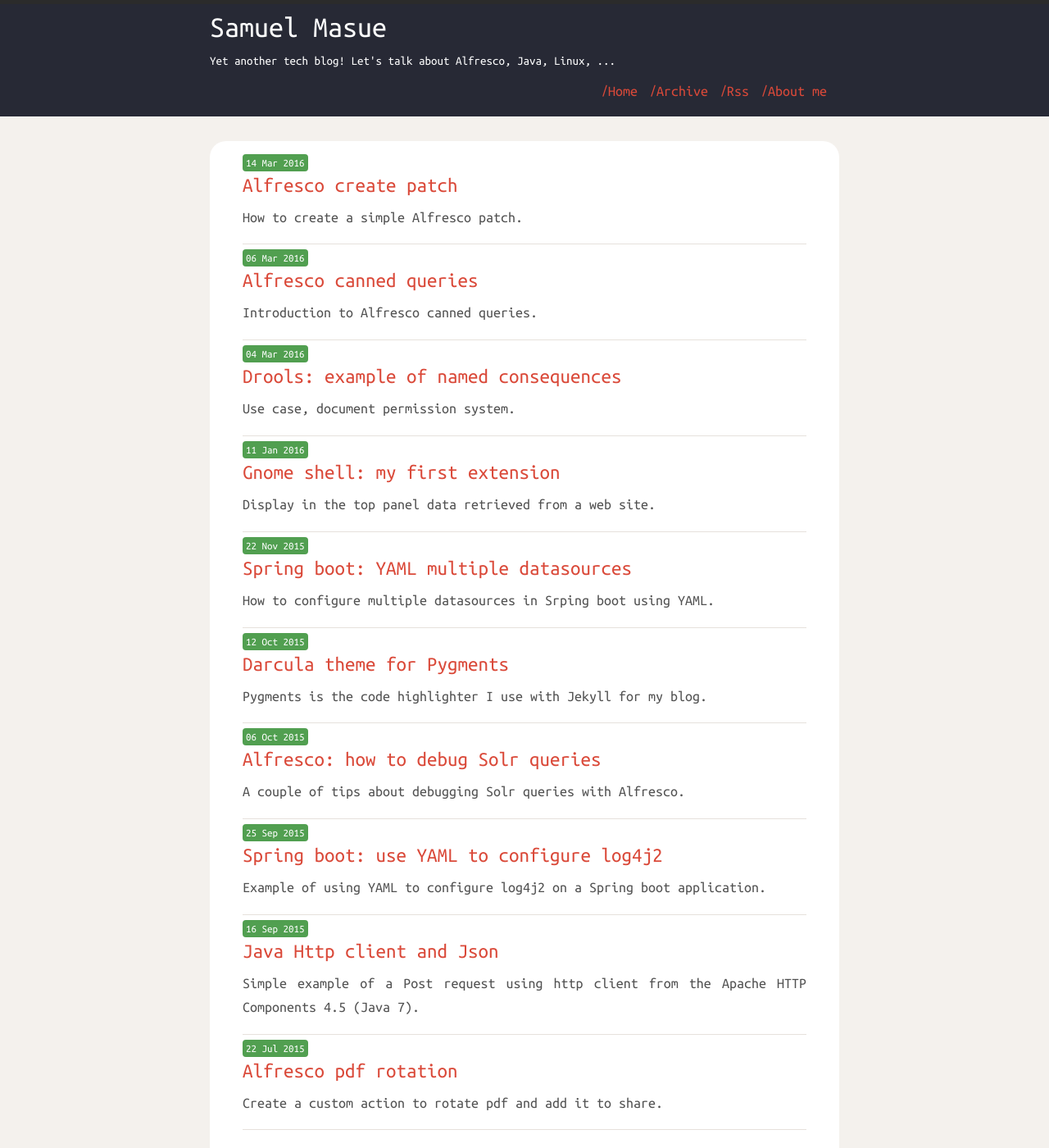
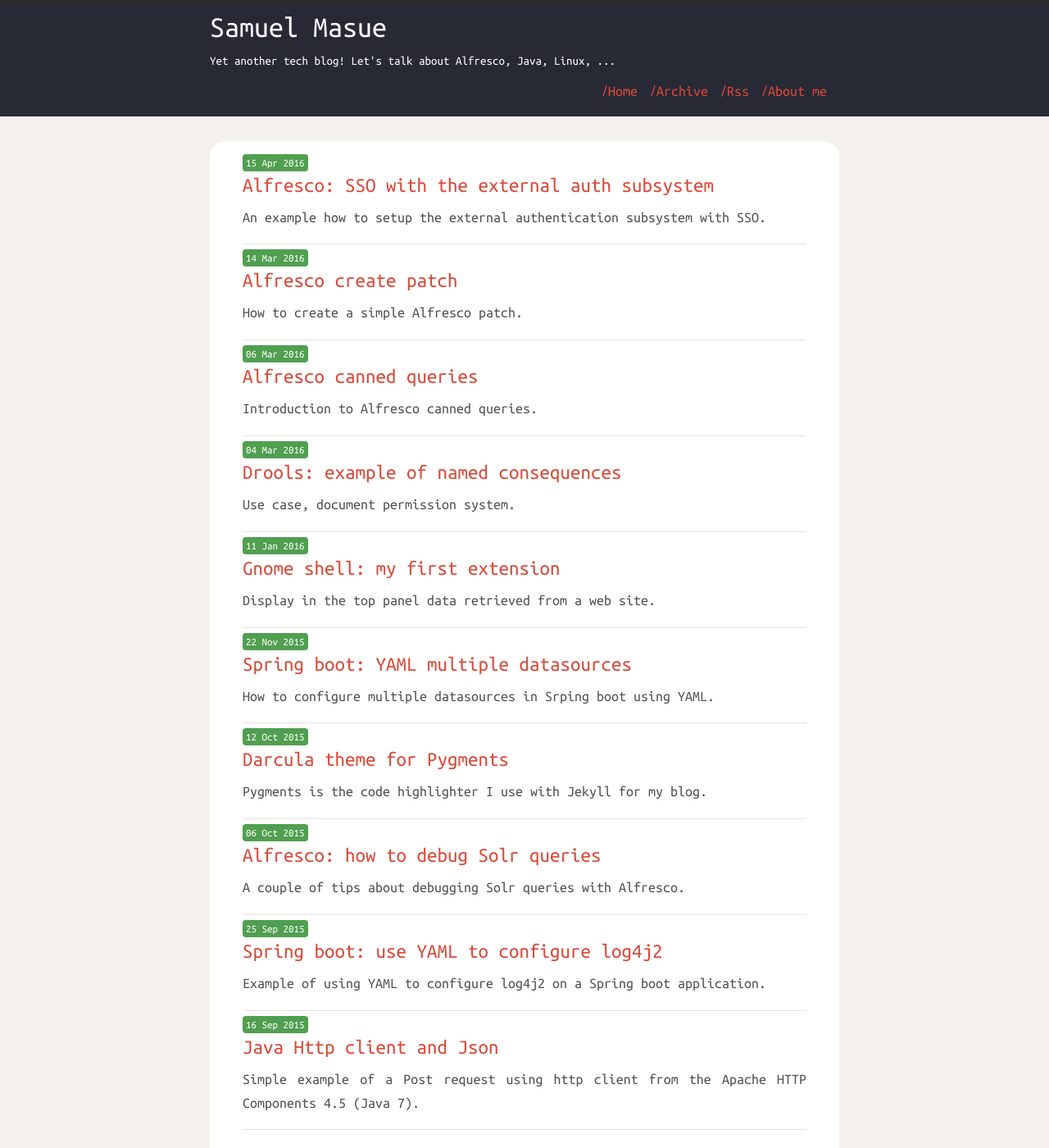
Before and after one commit to TheWeirdDev/theweirddev.github.io, a Jekyll site: the page built from index.html, in a window 1280 px wide and 1400 px high. Shown: the whole window at 82% size. Built offline with Jekyll 4.4.1, drawn with Linux system fonts in a browser that asks for light colours; nearby versions of some CDN libraries; some of the changed lines change nothing that is shown.

Commit message:
Publish SSO with lastest corrections

```diff
--- a/_drafts/2015-04-07-alfresco-external-sso.markdown
+++ b/_posts/2015-04-07-alfresco-external-sso.markdown
@@ -1,22 +1,22 @@
 ---
 layout: post
-title:  "Alfresco, setup SSO using external subsystem"
-date:   2016-04-10 23:56:45
+title:  "Alfresco: SSO with the external auth subsystem"
+date:   2016-04-15 23:56:45
 comments: true
 toc: true
 categories:
 - blog
 permalink: alfresco-external-sso
-description: An example how setup the external SSO mechanism.
+description: An example how to setup the external authentication subsystem with SSO.
 ---
 
-We will see, in this post, an example of how to setup Alfresco with the external SSO subsystem.
-Let's list important points here in order to clarify the task:
+This post will cover an example of how to setup SSO using the external authentication subsystem.
+Before starting let's clarify a couple of points:
 
 * In my case, Alfresco repository won't be accessed directly by users, instead they will use Share.
-* At the time a request reached Share, the user authentication has been already done by the external SSO component which acts as proxy.
+* At the time a request reached Share, the user authentication has been already done by the SSO component which acts as a proxy.
 * Then, all we need is to configure Share to retrieve which user has been authenticated through SSO.
-* In my case the authenticated user will be taken from a specific header.
+* To do that, the authenticated user will be retrieved from a specific header.
 
 > __Information:__
 >
@@ -24,17 +24,17 @@
 >
 > __Config used:__
 >
-> > * Shibboleth, OpenSAML
-> > * Alfresco Community 5.0.d
+> > * Shibboleth, SAML-based SSO
+> > * Alfresco Community 5.0.c
 > > * Tomcat 7
 
 ## 1. Alfresco global properties
 
-The following configuration goes into the `alfresco-global.properties` located in the shared/classes folder on your tomcat installation.
+The following configuration goes into the `alfresco-global.properties` located in the __shared/classes__ folder on your tomcat installation.
 
 ### a. authentication chain
 
-To set up our SSO we will need the external authentication subsystem.
+To setup SSO, we need to configure the external authentication subsystem. The first step is to add it in the authentication chain.
 {% highlight properties %}
 #
 # The authentication chain
@@ -66,28 +66,30 @@
 # External authentication (SSO) settings
 # -------------
 external.authentication.enabled=true
-external.authentication.defaultAdministratorUserNames=customadmin
+external.authentication.defaultAdministratorUserNames=admin,samuelm
 external.authentication.proxyHeader=CUSTOM_HEADER
 external.authentication.proxyUserName=
 {% endhighlight %}
 
 > * __enabled__: enable the external subsystem (true or false).
-> * __defaultAdministratorUserNames__: The comma separated list of default admins (user name). I don't think it's possible to bypass SSO in order to log as admin. so it's better the select at least a default admin.
-> * __proxyHeader__: the header that contains the user name of the authenticated user.
+> * __defaultAdministratorUserNames__: comma separated list of default admins (user name). I don't think it's possible to bypass SSO in order to log as admin. so it's better to select at least one value.
+> * __proxyHeader__: header name that contains the username of the authenticated user. A header is key/value, basically SSO will override each request adding the header, eg. CUSTOM_HEADER=samuelm.
 > * __proxyUserName__: this property has to be set when using SSL, so we leave it empty.
+>
+> Notice that this configuration can be moved in a separated file specific for this subsystem, which probably is a best practice.
 
 ## 2. Share config
 
 I used the following config file `tomcat/shared/classes/alfresco/web-extension/share-config-custom.xml`.
 
-In the section Remote (make sure you have only one section)
+In the section Remote.
 {% highlight xml %}
 <config evaluator="string-compare" condition="Remote">
 {% endhighlight %}
 
 ### a. Add connector
 
-Create a new connector to specify the name of the header. It should be the same name as the one defined previously.
+Create a new connector with the property __userHeader__ to define the name of the header. It should be the same name as in the external auth subsystem.
 {% highlight xml %}
 <connector>
     <id>alfrescoHeader</id>
@@ -99,6 +101,9 @@
 {% endhighlight %}
 
 ### b. Add/change end-point
+
+This end point will be used by Share to talk to the Alfresco repository. I had many troubles to configure it with ssl.
+But since, I have Alfresco and Share on the same tomcat they don't need to talk over ssl. More details are in the next chapter.
 
 {% highlight xml %}
 <endpoint>
@@ -112,12 +117,10 @@
 </endpoint>
 {% endhighlight %}
 
-* This end point will use the previous connector.
-* identity is set to user
-* external-auth
-
-> This end point will be used by Share to talk to the Alfresco repository. I had many troubles to configure it with ssl.
-But since, I have Alfresco and Share on the same tomcat they don't need to talk over ssl. More details are in the next chapter.
+> * __connector-id__: this end point will use the previous connector.
+> * __endpoint-url__: the url to Alfresco repository, notice that "/wcs" is used instead of "/s".
+> * __identity__: is set to user.
+> * __external-auth__: true
 
 ### c. Full config
 {% highlight xml %}
@@ -173,12 +176,12 @@
 
 ## 3. Tomcat
 
-In the server.xml
+In the `server.xml` of your tomcat installation.
 
 ### a. Open none-ssl connector
 
-If not already exist, add connector without SSL. This is used only for Share to talk with Alfresco using localhost. Another connector is used with SSL for clients to connect to Share (and Alfresco if needed).
-A firewall has been setup to close the port 8080 for the ouside.
+If it doesn't exist yet, add connector without SSL. This is used only for Share to talk with Alfresco using localhost. Another connector is used with SSL for clients to connect to Share (and Alfresco if needed).
+A firewall has been setup to close the port 8080 from the outside.
 
 {% highlight xml %}
 <Connector port="8080" protocol="HTTP/1.1" connectionTimeout="20000"/>
```
